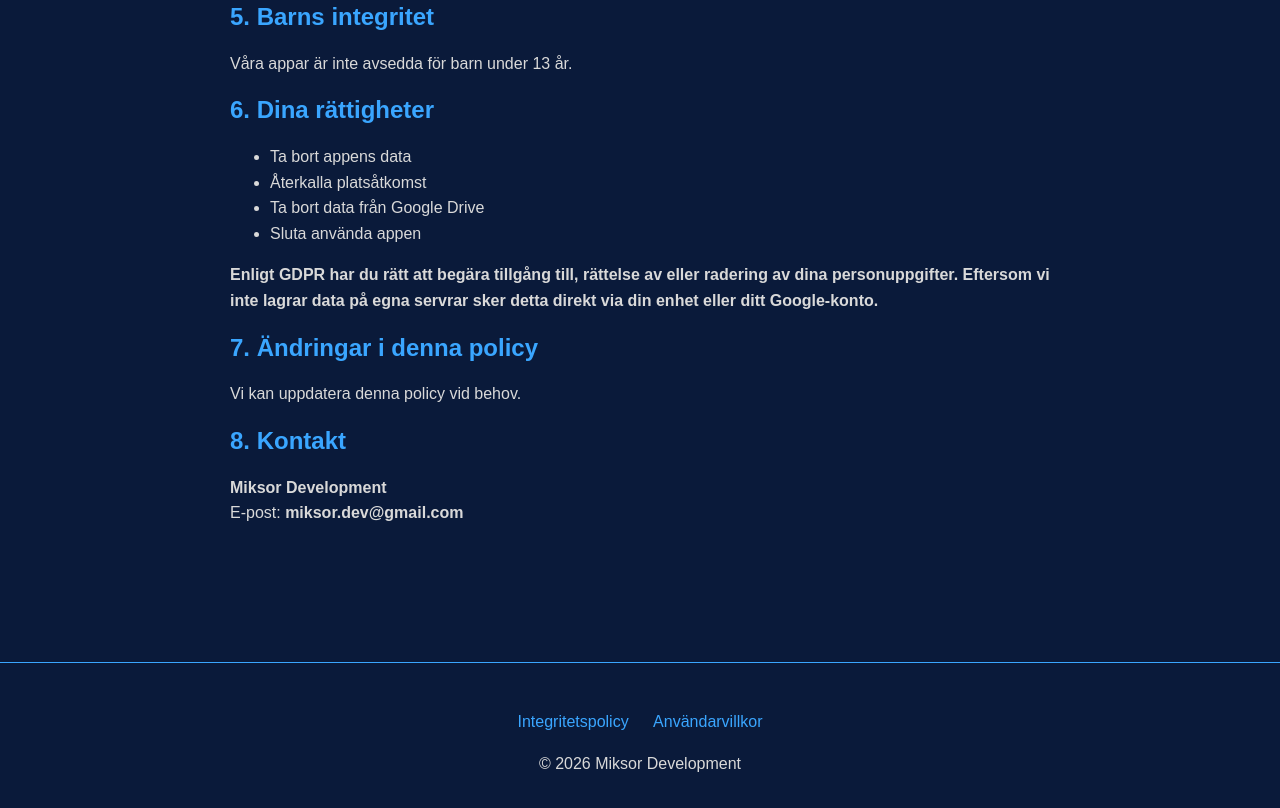
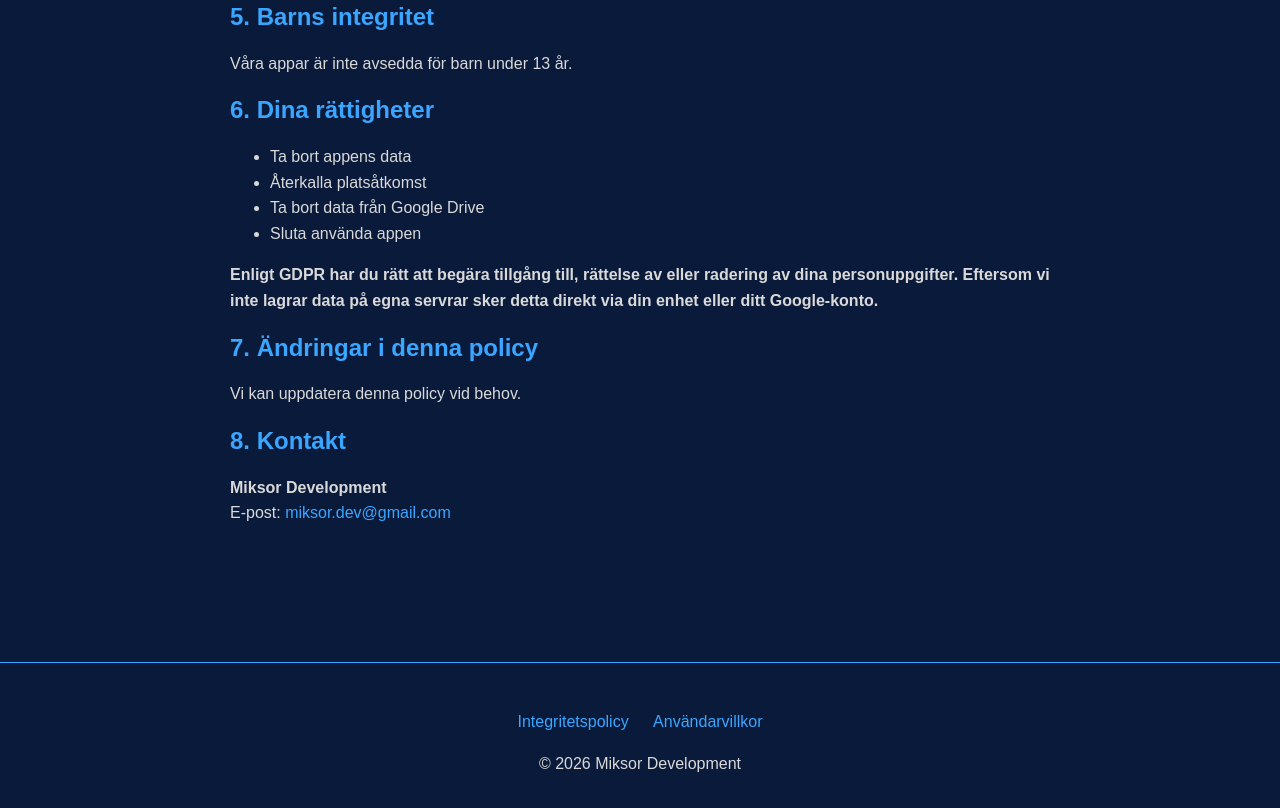
Before and after one commit to Miksor65/miksor, a plain HTML site: page integritetspolicy.html in a window 1280 px wide. Shown: the part 1724-2532 px from the top of the page. Drawn offline with Linux system fonts and the light colour scheme.

Commit message:
Enhance link styles and accessibility in privacy policy
Added styling for links and improved accessibility features.

```diff
--- a/integritetspolicy.html
+++ b/integritetspolicy.html
@@ -19,6 +19,24 @@
 
         *, *::before, *::after {
             box-sizing: inherit;
+        }
+
+        /* ===== LINKS ===== */
+        a {
+            color: #3AA6FF;
+            text-decoration: none;
+        }
+
+        a:hover {
+            color: #66C8FF;
+        }
+
+        a:active {
+            color: #99DDFF;
+        }
+
+        a:visited {
+            color: #3AA6FF;
         }
 
         /* ===== HEADER ===== */
@@ -299,7 +317,8 @@
     <h2>8. Kontakt</h2>
     <p>
         <strong>Miksor Development</strong><br>
-        E‑post: <strong>miksor.dev@gmail.com</strong>
+        E‑post: <a href="mailto:miksor.dev@gmail.com?subject=Supportärende%20från%20Miksor%20Development
+                &body=Hej!%0A%0AJag%20behöver%20hjälp%20med...">miksor.dev@gmail.com</a>
     </p>
 </div>
 
```
